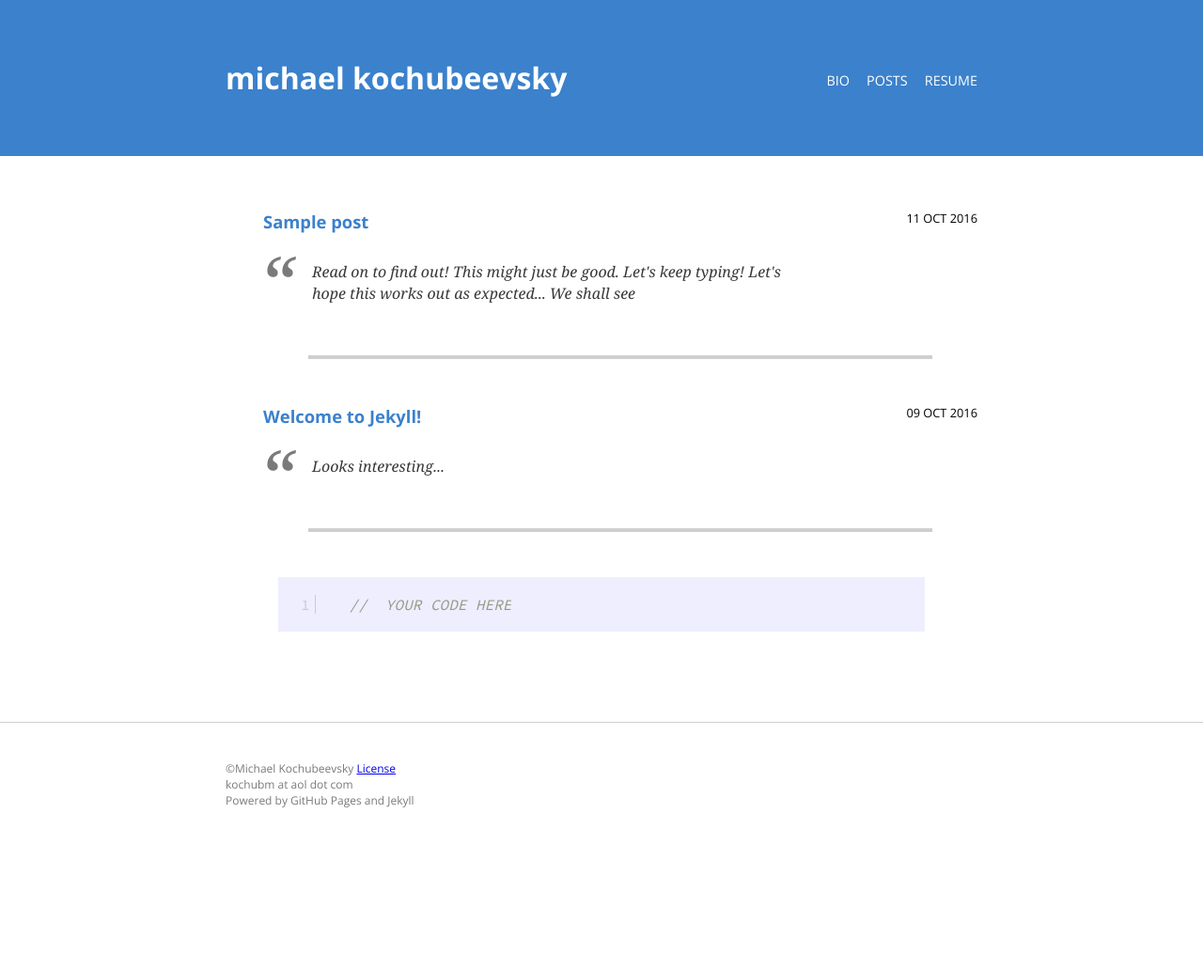
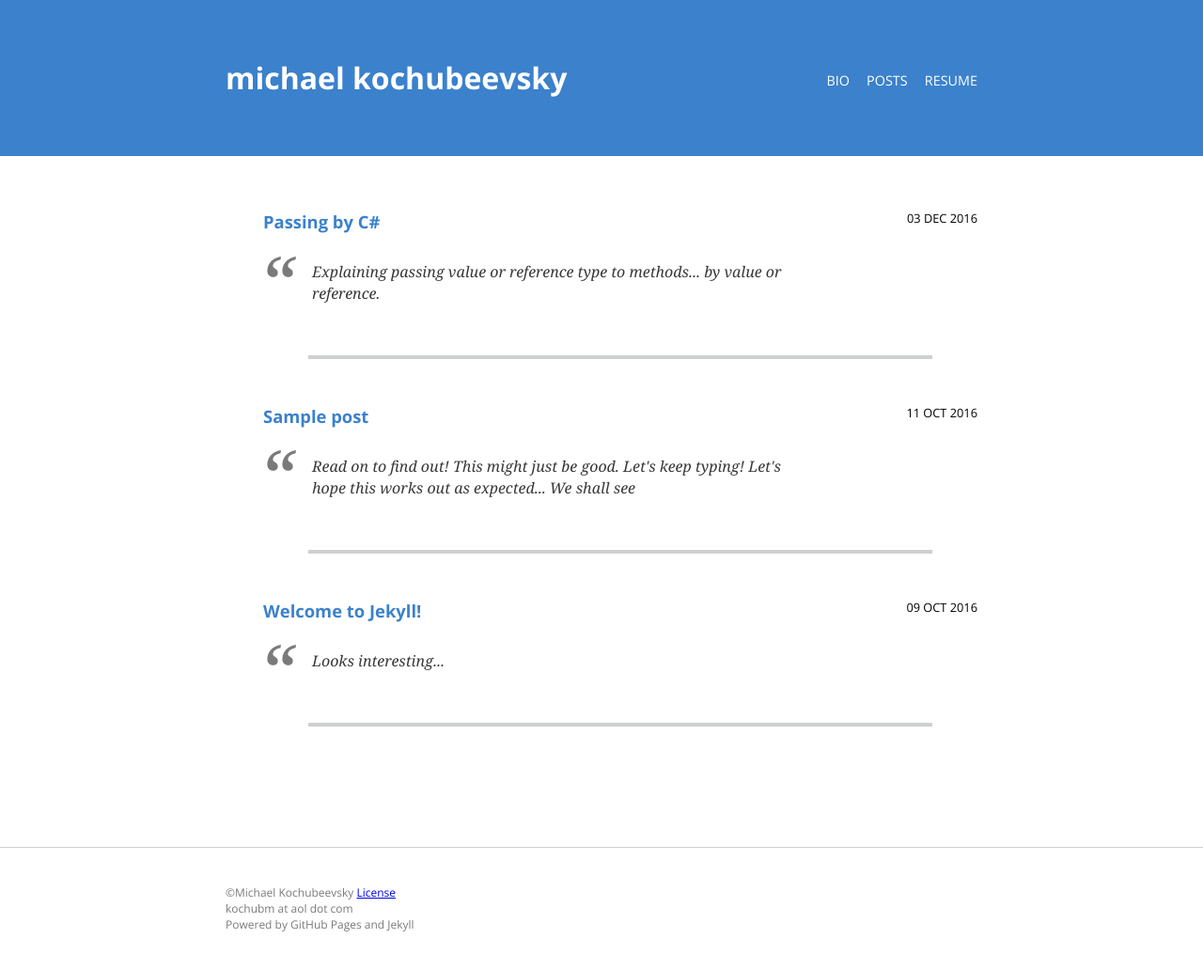
Before and after one commit to michaelkochub/michaelkochub.github.io, a Jekyll site: the page built from index.html, in a window 1280 px wide. Shown: the whole page at 94% size. Built offline with Jekyll 4.4.1, drawn with Linux system fonts in a browser that asks for light colours; nearby versions of some CDN libraries; before the commit the page ends 900 px from its top, so only the background shows below that.

Commit message:
work out css kinks

```diff
--- a/_includes/github-md.scss
+++ b/_includes/github-md.scss
@@ -70,13 +70,25 @@
   -moz-user-select: none;
   -ms-user-select: none;
   user-select: none;
+  border-radius: none;
 }
 
-.highlight pre, code {
-
+.highlight pre {
     background-color: #eef;
-    margin: 1em;
+    margin: 0em 1em;
     white-space: pre;
     overflow-x: auto;
     font-family: 'Source Code Pro', monospace;
+    border-radius: 0.2em;
 }
+
+code {
+
+    background-color: #eef;
+    margin: 0em;
+    white-space: pre;
+    overflow-x: auto;
+    font-family: 'Source Code Pro', monospace;
+    padding: 0.1em 0.2em;
+    border-radius: 0.2em;
+}
--- /dev/null
+++ b/_posts/2016-12-03-java-csharp-references.md
@@ -0,0 +1,6 @@
+---
+layout: post
+title: "Passing by C#"
+date: 2016-12-03
+detail: "Explaining passing value or reference type to methods... by value or reference."
+---
--- a/css/main-narrow.scss
+++ b/css/main-narrow.scss
@@ -25,6 +25,8 @@
 	min-width: 500px;
 	margin: 0;
 	padding: 0;
+	overflow-x: hidden;
+
 }
 
 .clearfix:before, .clearfix:after {
--- a/index.html
+++ b/index.html
@@ -16,7 +16,3 @@
 		{% endfor %}
 
 	</ul>
-
-{% highlight javascript linenos %}
-//  YOUR CODE HERE
-{% endhighlight %}
```
Also changed, not shown: _includes/github-md.css (deleted, +0 -81 lines), _posts/2016-10-11-sample-post.md (+1 -1 lines).
